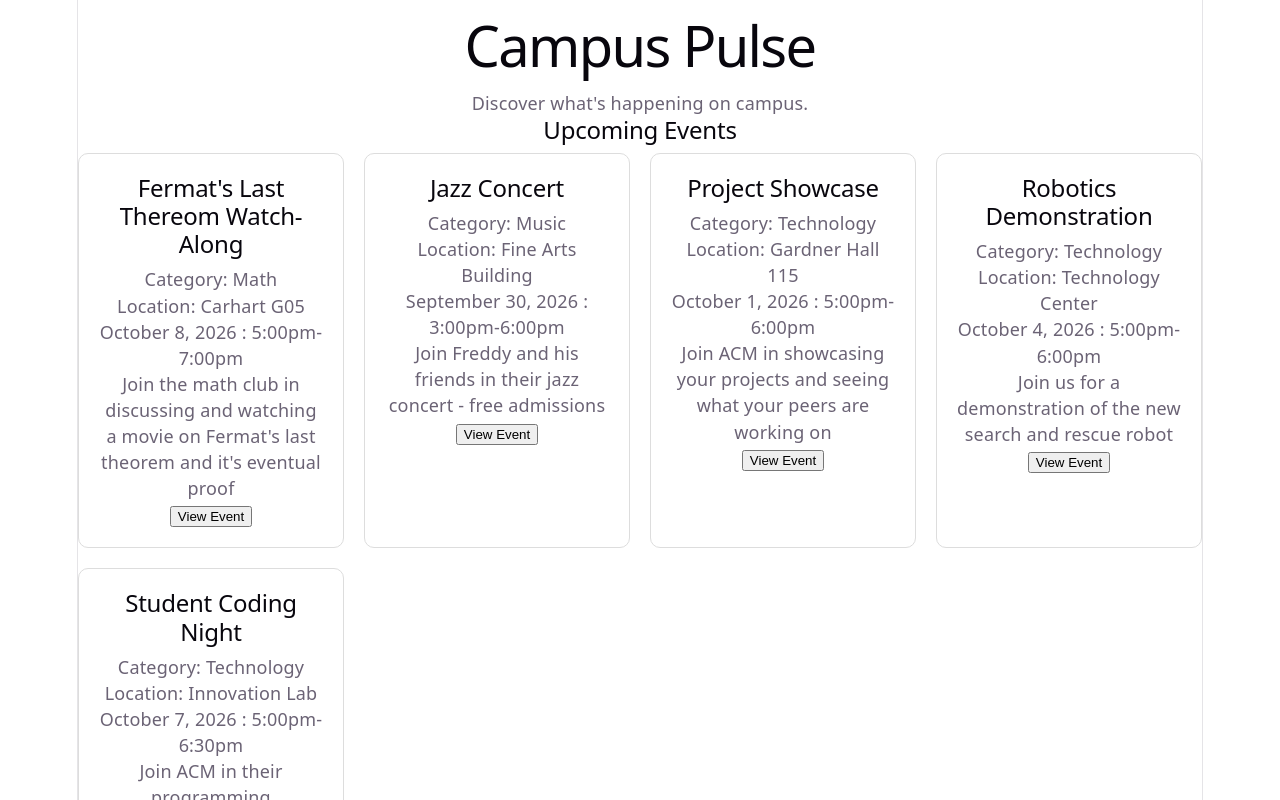
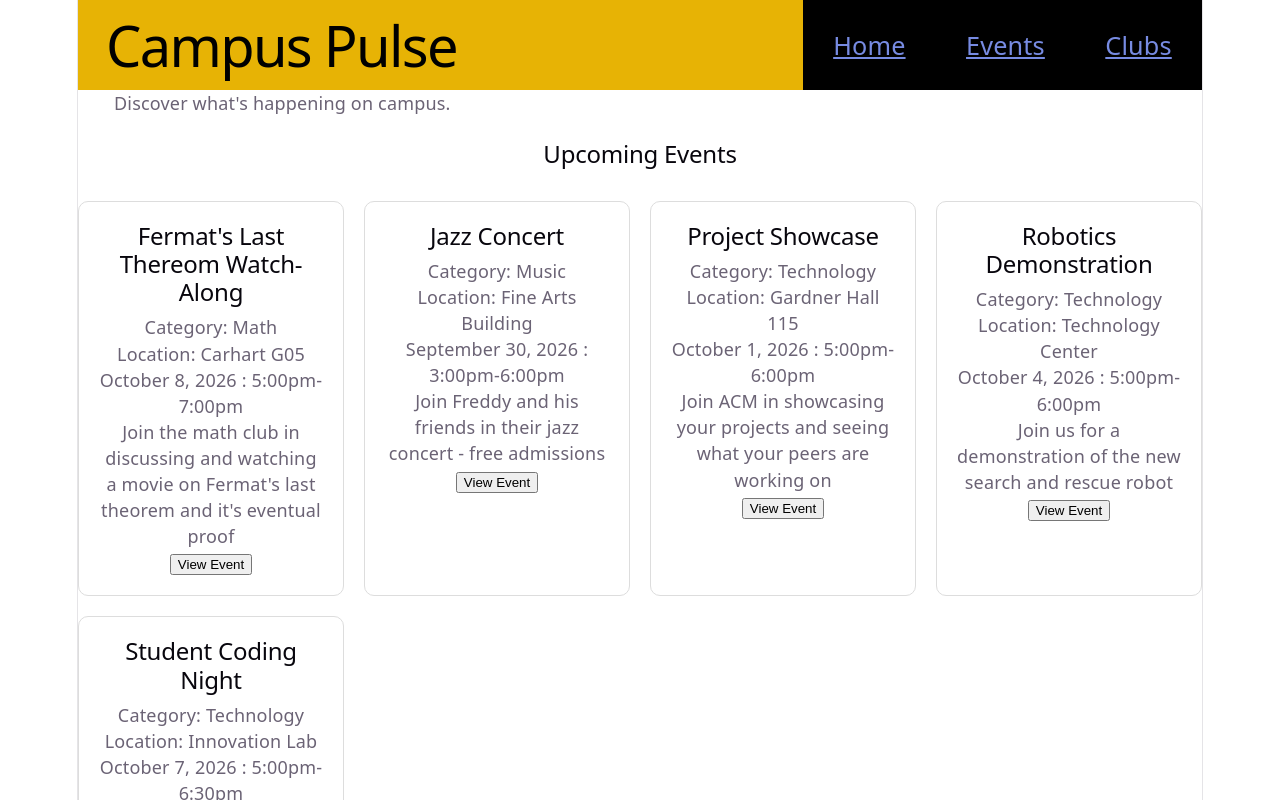
Before and after one commit to Pirategirl9000/React-Campus-Pulse, a React (Vite) app: page / in a window 1280 px wide. Shown: the top 800 px of the page. Built offline with nearby package versions, Linux system fonts and the light colour scheme.

Commit message:
Did some styling of ther page

```diff
--- a/src/App.css
+++ b/src/App.css
@@ -3,6 +3,10 @@
   grid-template-columns:
     repeat(auto-fit, minmax(250px, 1fr));
   gap: 20px;
+}
+
+#clubs-header, #events-header {
+  padding: 1em 0;
 }
 
 .event-card, .club-card {
@@ -14,3 +18,37 @@
 .site-footer {
   padding: 2em;
 }
+
+#site-name-and-nav {
+  background: rgb(231, 179, 5);
+  display: flex;
+  flex-wrap: wrap;
+  justify-content: space-between;
+  align-items: stretch;
+}
+
+#site-name {
+  color: black;
+  padding-left: 0.5em;
+  padding-right: 0;
+  margin-right: 0;
+}
+
+nav {
+  background: black;
+  display: flex;
+  align-items: center;
+}
+
+nav a {
+  background: inherit;
+  padding-left: 1.2em;
+  padding-right: 1.2em;
+  font-size: 1.4em;
+  color: rgb(119, 139, 226);
+}
+
+#site-slogan {
+  text-align: left;
+  padding-left: 2em;
+}
--- a/src/App.jsx
+++ b/src/App.jsx
@@ -126,7 +126,7 @@ export default function App() {
     <Header />
 
     <main>
-      <h2>Upcoming Events</h2>
+      <h2 id="events-header">Upcoming Events</h2>
       <section className="event-grid">
           {
           events.sort((a, b) => alphabetCompare(a.title, b.title))  // Sort them by title ascending
@@ -135,7 +135,7 @@ export default function App() {
       </section>
 
 
-      <h2>Campus Clubs</h2>
+      <h2 id="clubs-header">Campus Clubs</h2>
       <section className="club-grid">
         {
         clubs.sort((a, b) => alphabetCompare(a.name, b.name))       // Sort them by club name asc
--- a/src/components/Header.jsx
+++ b/src/components/Header.jsx
@@ -1,12 +1,22 @@
 export default function Header() {
     return (
-        <header>
-            <h1>
-                Campus Pulse
-            </h1>
-            <p>
+        <header className="site-header">
+            <div id="site-name-and-nav">
+                <h1 id="site-name">
+                    Campus Pulse
+                </h1>
+
+                <nav>
+                    <a href="#">Home</a>
+                    <a href="#events">Events</a>
+                    <a href="#clubs">Clubs</a>
+                </nav>
+            </div>
+
+            <p id="site-slogan">
                 Discover what's happening on campus.
             </p>
+
         </header>
     )
 }
```
